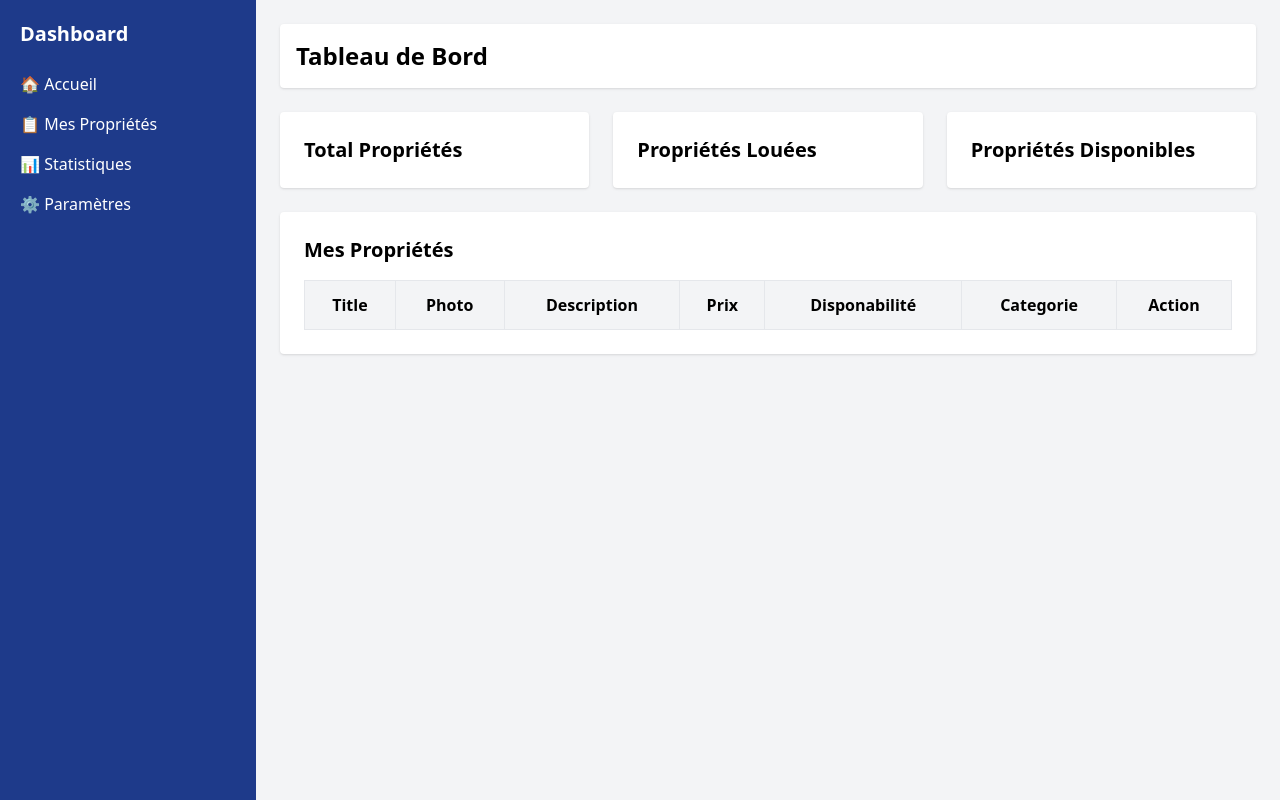
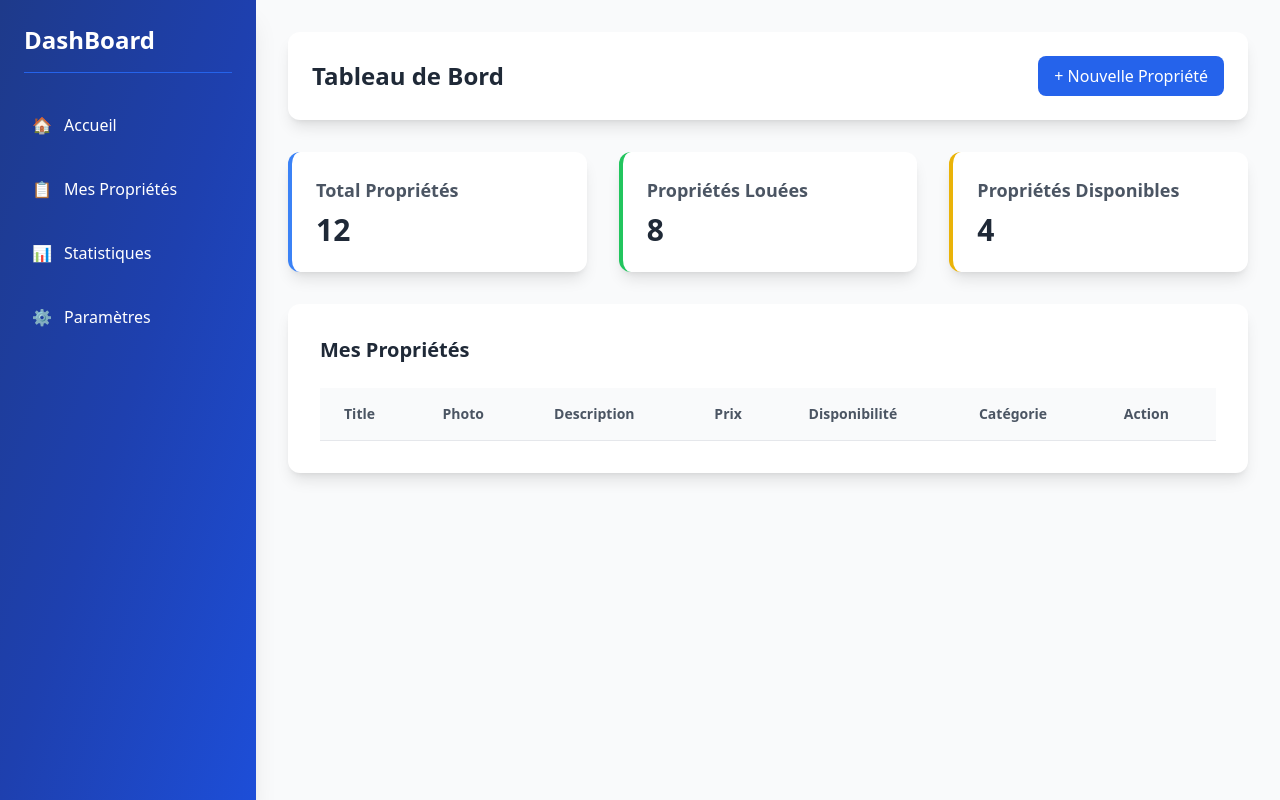
Before and after one commit to hamza2024web/airBNB, a PHP site: template project/Views/proprietaires/dashboard.php in a window 1280 px wide. Run offline with PHP 8.4, Linux system fonts and the light colour scheme; the template is opened without the code that fills it, so the values that code supplies are empty; some libraries are stand-ins or nearby versions.

Commit message:
upgrade the design

```diff
--- a/project/Views/proprietaires/dashboard.php
+++ b/project/Views/proprietaires/dashboard.php
@@ -2,6 +2,10 @@
 
 use App\Controllers\ProprietaireController;
 
+if (isset($_POST["disponibilite"])){
+    $id = $_POST["id"];
+    $newdisponibilite = $_POST["disponibilite"];
+}
 $fetchAnnonces = new ProprietaireController();
 $results = $fetchAnnonces->annonces();
 
@@ -16,93 +20,122 @@ $results = $fetchAnnonces->annonces();
     <script src="https://cdn.tailwindcss.com"></script>
 </head>
 
-<body class="bg-gray-100">
+<body class="bg-gray-50">
     <div class="flex h-screen">
-        <!-- Sidebar -->
-        <aside class="w-64 bg-blue-900 text-white p-5">
-            <h1 class="text-xl font-bold mb-6">Dashboard</h1>
+        <!-- Enhanced Sidebar -->
+        <aside class="w-64 bg-gradient-to-br from-blue-900 via-blue-800 to-blue-700 text-white p-6 shadow-xl">
+            <h1 class="text-2xl font-bold mb-8 border-b border-blue-600 pb-4">DashBoard</h1>
             <nav>
-                <ul>
-                    <li class="mb-4"><a href="#" class="hover:text-gray-300">🏠 Accueil</a></li>
-                    <li class="mb-4"><a href="#" class="hover:text-gray-300">📋 Mes Propriétés</a></li>
-                    <li class="mb-4"><a href="#" class="hover:text-gray-300">📊 Statistiques</a></li>
-                    <li class="mb-4"><a href="#" class="hover:text-gray-300">⚙️ Paramètres</a></li>
+                <ul class="space-y-6">
+                    <li><a href="#" class="flex items-center space-x-3 p-2 rounded-lg hover:bg-blue-600 transition-all duration-200">
+                        <span>🏠</span>
+                        <span class="font-medium">Accueil</span>
+                    </a></li>
+                    <li><a href="#" class="flex items-center space-x-3 p-2 rounded-lg hover:bg-blue-600 transition-all duration-200">
+                        <span>📋</span>
+                        <span class="font-medium">Mes Propriétés</span>
+                    </a></li>
+                    <li><a href="#" class="flex items-center space-x-3 p-2 rounded-lg hover:bg-blue-600 transition-all duration-200">
+                        <span>📊</span>
+                        <span class="font-medium">Statistiques</span>
+                    </a></li>
+                    <li><a href="#" class="flex items-center space-x-3 p-2 rounded-lg hover:bg-blue-600 transition-all duration-200">
+                        <span>⚙️</span>
+                        <span class="font-medium">Paramètres</span>
+                    </a></li>
                 </ul>
             </nav>
         </aside>
 
-        <!-- Main Content -->
-        <main class="flex-1 p-6">
-            <header class="bg-white p-4 shadow rounded mb-6 flex justify-between items-center">
-                <h2 class="text-2xl font-semibold">Tableau de Bord</h2>
+        <!-- Enhanced Main Content -->
+        <main class="flex-1 p-8 overflow-y-auto">
+            <header class="bg-white p-6 shadow-lg rounded-xl mb-8 flex justify-between items-center">
+                <h2 class="text-2xl font-bold text-gray-800">Tableau de Bord</h2>
+                <div class="flex items-center space-x-4">
+                    <button class="px-4 py-2 bg-blue-600 text-white rounded-lg hover:bg-blue-700 transition-colors duration-200">
+                        + Nouvelle Propriété
+                    </button>
+                </div>
             </header>
 
-            <!-- Stats Section -->
-            <div class="grid grid-cols-3 gap-6 mb-6">
-                <div class="bg-white p-6 rounded shadow">
-                    <h3 class="text-xl font-semibold">Total Propriétés</h3>
-                    <p class="text-3xl font-bold"></p>
+            <!-- Enhanced Stats Section -->
+            <div class="grid grid-cols-3 gap-8 mb-8">
+                <div class="bg-white p-6 rounded-xl shadow-lg hover:shadow-xl transition-shadow duration-300 border-l-4 border-blue-500">
+                    <h3 class="text-lg font-semibold text-gray-600 mb-2">Total Propriétés</h3>
+                    <p class="text-3xl font-bold text-gray-800">12</p>
                 </div>
-                <div class="bg-white p-6 rounded shadow">
-                    <h3 class="text-xl font-semibold">Propriétés Louées</h3>
-                    <p class="text-3xl font-bold"></p>
+                <div class="bg-white p-6 rounded-xl shadow-lg hover:shadow-xl transition-shadow duration-300 border-l-4 border-green-500">
+                    <h3 class="text-lg font-semibold text-gray-600 mb-2">Propriétés Louées</h3>
+                    <p class="text-3xl font-bold text-gray-800">8</p>
                 </div>
-                <div class="bg-white p-6 rounded shadow">
-                    <h3 class="text-xl font-semibold">Propriétés Disponibles</h3>
-                    <p class="text-3xl font-bold"></p>
+                <div class="bg-white p-6 rounded-xl shadow-lg hover:shadow-xl transition-shadow duration-300 border-l-4 border-yellow-500">
+                    <h3 class="text-lg font-semibold text-gray-600 mb-2">Propriétés Disponibles</h3>
+                    <p class="text-3xl font-bold text-gray-800">4</p>
                 </div>
             </div>
 
-            <!-- Properties List -->
-            <div class="bg-white p-6 rounded shadow">
-                <h3 class="text-xl font-semibold mb-4">Mes Propriétés</h3>
-                <table class="w-full border-collapse border border-gray-200">
+            <!-- Enhanced Properties List -->
+            <div class="bg-white p-8 rounded-xl shadow-lg">
+                <h3 class="text-xl font-bold text-gray-800 mb-6">Mes Propriétés</h3>
+                <div class="overflow-x-auto">
+                    <table class="w-full">
                         <thead>
-                        <tr class="bg-gray-100">
-                            <th class="border p-3">Title</th>
-                            <th class="border p-3">Photo</th>
-                            <th class="border p-3">Description</th>
-                            <th class="border p-3">Prix</th>
-                            <th class="border p-3">Disponabilité</th>
-                            <th class="border p-3">Categorie</th>
-                            <th class="border p-3">Action</th>
+                            <tr class="bg-gray-50 border-b border-gray-200">
+                                <th class="px-6 py-4 text-left text-sm font-semibold text-gray-600">Title</th>
+                                <th class="px-6 py-4 text-left text-sm font-semibold text-gray-600">Photo</th>
+                                <th class="px-6 py-4 text-left text-sm font-semibold text-gray-600">Description</th>
+                                <th class="px-6 py-4 text-left text-sm font-semibold text-gray-600">Prix</th>
+                                <th class="px-6 py-4 text-left text-sm font-semibold text-gray-600">Disponibilité</th>
+                                <th class="px-6 py-4 text-left text-sm font-semibold text-gray-600">Catégorie</th>
+                                <th class="px-6 py-4 text-left text-sm font-semibold text-gray-600">Action</th>
                             </tr>
                         </thead>
                         <tbody>
                             <?php foreach ($results as $result) { ?>
-                            <tr class="text-center">
-                                <td class="border p-3"><?= $result["title"] ?></td>
-                                <td class="border p-3 text-green-600"><?= $result["photo"] ?></td>
-                                <td class="border p-3"><?= $result["description"] ?></td>
-                                <td class="border p-3"><?= $result["prix"] ?>€/mois</td>
-                                <td class="border p-3">
+                                <tr class="border-b border-gray-100 hover:bg-gray-50 transition-colors duration-200">
+                                    <td class="px-6 py-4"><?= $result["title"] ?></td>
+                                    <td class="px-6 py-4">
+                                        <img src="<?= $result["photo"] ?>" alt="Annonce Photo" class="w-20 h-20 rounded-lg shadow-md object-cover">
+                                    </td>
+                                    <td class="px-6 py-4 text-gray-600"><?= $result["description"] ?></td>
+                                    <td class="px-6 py-4 font-semibold text-gray-800"><?= $result["prix"] ?>€/mois</td>
+                                    <td class="px-6 py-4">
                                         <form action="" method="POST">
                                             <input type="hidden" name="id" value="<?= $result["id"] ?>">
                                             <?php if ($result["disponibilite"] === "Disponible") { ?>
-                                            <button type="submit" name="disponibilite" value="Disponible" class="px-3 py-2 text-sm font-semibold text-white bg-yellow-500 rounded-lg hover:bg-gray-600">
+                                                <button type="submit" name="disponibilite" value="Disponible"
+                                                    class="px-4 py-2 text-sm font-semibold text-white bg-yellow-500 rounded-lg shadow hover:bg-yellow-600 transition-colors duration-200">
                                                     Disponible
                                                 </button>
                                             <?php } elseif ($result["disponibilite"] === "Réservé") { ?>
-                                            <button type="submit" name="disponibilite" value="Réservé" class="px-3 py-2 text-sm font-semibold text-white bg-green-500 rounded-lg hover:bg-gray-600">
+                                                <button type="submit" name="disponibilite" value="Réservé"
+                                                    class="px-4 py-2 text-sm font-semibold text-white bg-green-500 rounded-lg shadow hover:bg-green-600 transition-colors duration-200">
                                                     Réservé
                                                 </button>
                                             <?php } elseif ($result["disponibilite"] === "En attente") { ?>
-                                            <button type="submit" name="disponibilite" value="En attente" class="px-3 py-2 text-sm font-semibold text-white bg-orange-500 rounded-lg hover:bg-gray-600">
+                                                <button type="submit" name="disponibilite" value="En attente"
+                                                    class="px-4 py-2 text-sm font-semibold text-white bg-orange-500 rounded-lg shadow hover:bg-orange-600 transition-colors duration-200">
                                                     En attente
                                                 </button>
                                             <?php } elseif ($result["disponibilite"] === "Vendu") { ?>
-                                            <button type="submit" name="disponibilite" value="Vendu" class="px-3 py-2 text-sm font-semibold text-white bg-red-500 rounded-lg hover:bg-gray-600">
+                                                <button type="submit" name="disponibilite" value="Vendu"
+                                                    class="px-4 py-2 text-sm font-semibold text-white bg-red-500 rounded-lg shadow hover:bg-red-600 transition-colors duration-200">
                                                     Vendu
                                                 </button>
                                             <?php } ?>
                                         </form>
                                     </td>
-                                <td class="border p-3"><?= $result["categoryname"]?></td>
-                                <td class="border p-3"><button class="text-blue-600">Modifier</button></td>
+                                    <td class="px-6 py-4 text-gray-600"><?= $result["categoryname"] ?></td>
+                                    <td class="px-6 py-4">
+                                        <button class="text-blue-600 hover:text-blue-800 font-medium transition-colors duration-200">
+                                            Modifier
+                                        </button>
+                                    </td>
                                 </tr>
                             <?php } ?>
                         </tbody>
                     </table>
+                </div>
             </div>
         </main>
     </div>
--- a/project/app/Models/Proprietaire.php
+++ b/project/app/Models/Proprietaire.php
@@ -22,4 +22,5 @@ class Proprietaire {
         return $annonces ;
     }
 
+
 }
--- a/project/src/Http/Route.php
+++ b/project/src/Http/Route.php
@@ -51,6 +51,7 @@ class Route
                 exit;
             }
 
+
             if (!method_exists($controllerAction,$methodeAction)){
                 echo "methode not exist";
                 exit;
```
Also changed, not shown: project/app/Controllers/ProprietaireController.php (line endings or trailing spaces). Lines whose indentation alone changed are shown as unchanged.
